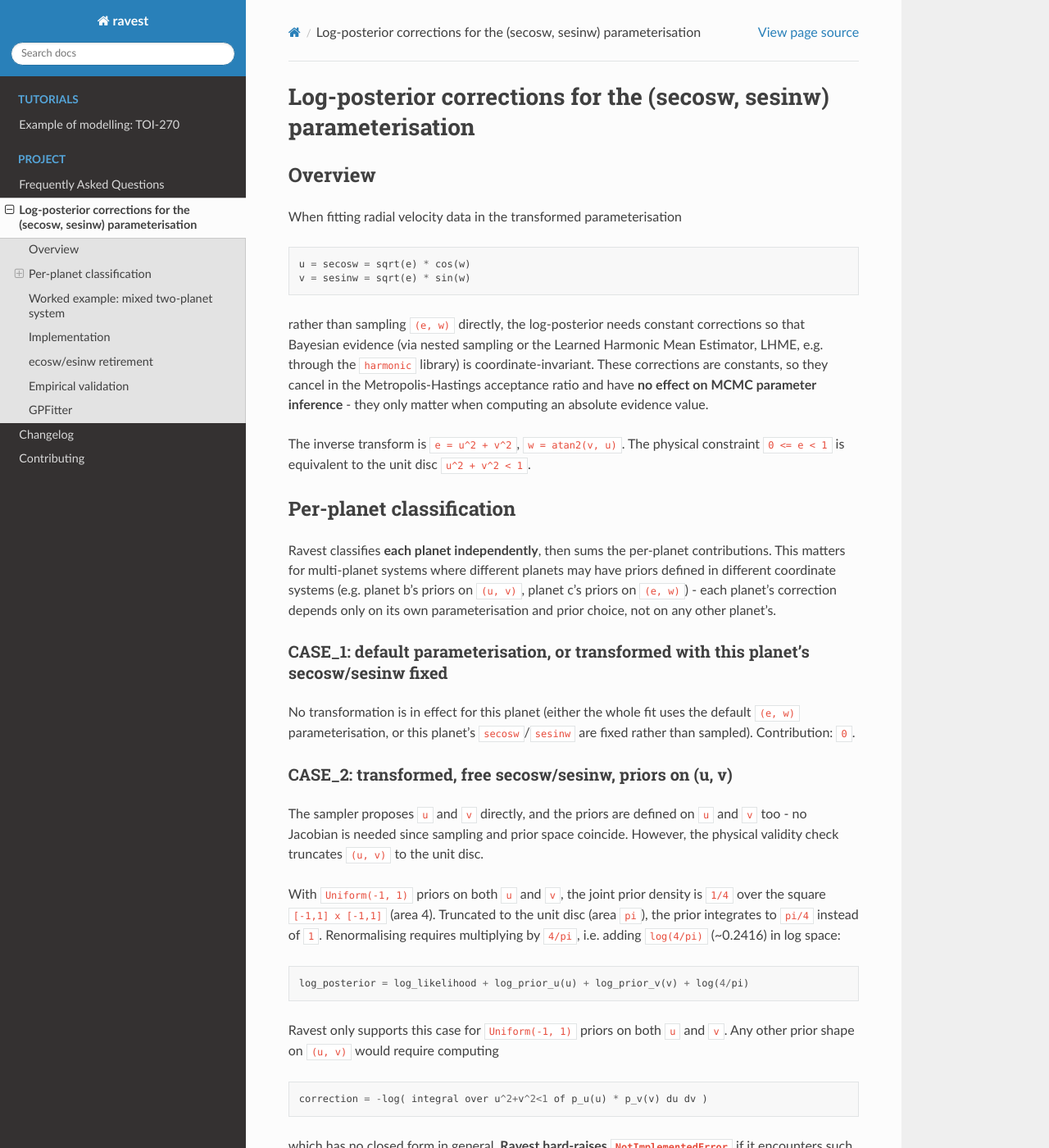
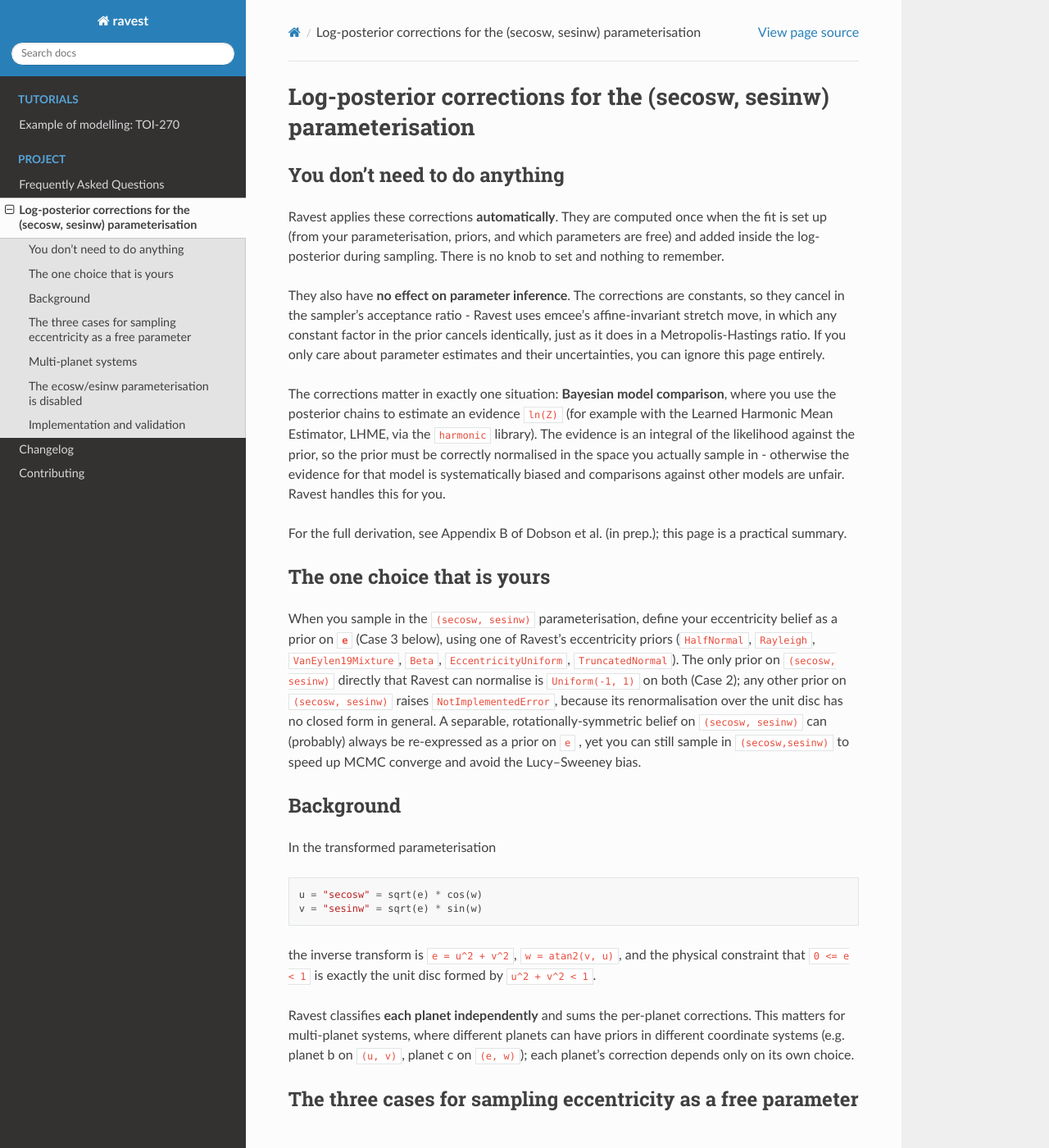
Before and after one commit to ross-dobson/ravest, a Sphinx documentation site: the page built from docs/logprob_corrections.md, in a window 1280 px wide and 1400 px high. Shown: the whole window at 82% size. Built offline with Sphinx 7.4.7 and the Read the Docs theme 3.1.0, drawn with Linux system fonts in a browser that asks for light colours; pages that are not in the unit, such as notebooks, are missing from menus; some of the changed text lies outside the part shown.

Commit message:
docs: improve explanation of log-posterior corrections for secosw/sesinw parameterisation

````diff
--- a/docs/logprob_corrections.md
+++ b/docs/logprob_corrections.md
@@ -1,183 +1,125 @@
 # Log-posterior corrections for the (secosw, sesinw) parameterisation
 
-## Overview
+## You don't need to do anything
 
-When fitting radial velocity data in the transformed parameterisation
+Ravest applies these corrections **automatically**. They are computed once when
+the fit is set up (from your parameterisation, priors, and which parameters are
+free) and added inside the log-posterior during sampling. There is no knob to
+set and nothing to remember.
+
+They also have **no effect on parameter inference**. The corrections are
+constants, so they cancel in the sampler's acceptance ratio - Ravest uses
+emcee's affine-invariant stretch move, in which any constant factor in the prior
+cancels identically, just as it does in a Metropolis-Hastings ratio. If you only
+care about parameter estimates and their uncertainties, you can ignore this page
+entirely.
+
+The corrections matter in exactly one situation: **Bayesian model comparison**,
+where you use the posterior chains to estimate an evidence `ln(Z)` (for example
+with the Learned Harmonic Mean Estimator, LHME, via the `harmonic` library). The
+evidence is an integral of the likelihood against the prior, so the prior must be
+correctly normalised in the space you actually sample in - otherwise the evidence
+for that model is systematically biased and comparisons against other models are
+unfair. Ravest handles this for you.
+
+For the full derivation, see Appendix B of Dobson et al. (in prep.); this page is
+a practical summary.
+
+## The one choice that is yours
+
+When you sample in the `(secosw, sesinw)` parameterisation, define your
+eccentricity belief as a prior on **`e`** (Case 3 below), using one of Ravest's
+eccentricity priors (`HalfNormal`, `Rayleigh`, `VanEylen19Mixture`, `Beta`,
+`EccentricityUniform`, `TruncatedNormal`). The only prior on `(secosw, sesinw)`
+directly that Ravest can normalise is `Uniform(-1, 1)` on both (Case 2); any
+other prior on `(secosw, sesinw)` raises `NotImplementedError`, because its
+renormalisation over the unit disc has no closed form in general. A separable,
+rotationally-symmetric belief on `(secosw, sesinw)` can (probably) always be
+re-expressed as a prior on `e` , yet you can still sample in `(secosw,sesinw)`
+to speed up MCMC converge and avoid the Lucy--Sweeney bias.
+
+## Background
+
+In the transformed parameterisation
 
 ```
-u = secosw = sqrt(e) * cos(w)
-v = sesinw = sqrt(e) * sin(w)
+u = "secosw" = sqrt(e) * cos(w)
+v = "sesinw" = sqrt(e) * sin(w)
 ```
 
-rather than sampling `(e, w)` directly, the log-posterior needs constant
-corrections so that Bayesian evidence (via nested sampling or the Learned
-Harmonic Mean Estimator, LHME, e.g. through the `harmonic` library) is
-coordinate-invariant. These corrections are constants, so they cancel in the
-Metropolis-Hastings acceptance ratio and have **no effect on MCMC parameter
-inference** - they only matter when computing an absolute evidence value.
+the inverse transform is `e = u^2 + v^2`, `w = atan2(v, u)`, and the physical
+constraint that `0 <= e < 1` is exactly the unit disc formed by `u^2 + v^2 < 1`.
 
-The inverse transform is `e = u^2 + v^2`, `w = atan2(v, u)`. The physical
-constraint `0 <= e < 1` is equivalent to the unit disc `u^2 + v^2 < 1`.
+Ravest classifies **each planet independently** and sums the per-planet
+corrections. This matters for multi-planet systems, where different planets can
+have priors in different coordinate systems (e.g. planet b on `(u, v)`, planet c
+on `(e, w)`); each planet's correction depends only on its own choice.
 
-## Per-planet classification
+## The three cases for sampling eccentricity as a free parameter
 
-Ravest classifies **each planet independently**, then sums the per-planet
-contributions. This matters for multi-planet systems where different planets
-may have priors defined in different coordinate systems (e.g. planet b's
-priors on `(u, v)`, planet c's priors on `(e, w)`) - each planet's correction
-depends only on its own parameterisation and prior choice, not on any other
-planet's.
+| Case | Sampling | Eccentricity prior | Correction (per planet) |
+|------|----------|--------------------|-------------------------|
+| 1 | `(e, w)` | any | `0` |
+| 2 | `(u, v)`, priors on `(u, v)` | `Uniform(-1, 1)` on both | `+log(4/pi) ~= +0.242` |
+| 3 | `(u, v)`, priors on `(e, w)` | any properly normalised prior on `e` | `+log(2) ~= +0.693` |
 
-### CASE_1: default parameterisation, or transformed with this planet's secosw/sesinw fixed
+**Case 1** needs no correction: sampling and prior space coincide, and the prior
+on `e` is already normalised over `[0, 1)` (provided you are using a proper prior...)
 
-No transformation is in effect for this planet (either the whole fit uses
-the default `(e, w)` parameterisation, or this planet's `secosw`/`sesinw` are
-fixed rather than sampled). Contribution: `0`.
+**Case 2** arises because `Uniform(-1, 1)` on each of `u` and `v` has joint
+density `1/4` over the square `[-1, 1]^2` (area 4), but the physical validity
+check `u^2 + v^2 < 1` truncates the support to the unit disc (area `pi`).
+The prior then integrates to `pi/4` rather than `1`, so renormalising adds the 'missing'
+`log(4/pi)` to the log-posterior to ensure all priors are normalised properly.
 
-### CASE_2: transformed, free secosw/sesinw, priors on (u, v)
+**Case 3** arises because the sampler proposes `(u, v)` but the prior is defined
+on `(e, w)`, so evaluating it is a change of variables. The Jacobian determinant
+of the `(u, v)` -> `(e, w)` mapping is the constant `2`, giving `+log(2)`. Being
+purely geometric, it is independent of the prior shape - the same `+log(2)`
+applies whether the prior on `e` is `Uniform`, `HalfNormal`, `Rayleigh`,
+`VanEylen19Mixture`, `Beta`, or anything else, provided it is properly normalised
+and truncated to `[0, 1)`.
 
-The sampler proposes `u` and `v` directly, and the priors are defined on `u`
-and `v` too - no Jacobian is needed since sampling and prior space coincide.
-However, the physical validity check truncates `(u, v)` to the unit disc.
+## Multi-planet systems
 
-With `Uniform(-1, 1)` priors on both `u` and `v`, the joint prior density is
-`1/4` over the square `[-1,1] x [-1,1]` (area 4). Truncated to the unit disc
-(area `pi`), the prior integrates to `pi/4` instead of `1`. Renormalising
-requires multiplying by `4/pi`, i.e. adding `log(4/pi)` (~0.2416) in log
-space:
+Because classification is per-planet, the total correction to the log-prior
+(and therefore log-posterior) is the sum of the per-planet contributions.
+For a two-planet fit where planet b has `Uniform(-1, 1)` priors on
+`(secosw_b, sesinw_b)` (Case 2) and planet c has a `HalfNormal` on `e_c` with
+`Uniform(-pi, pi)` on `w_c` (Case 3):
 
 ```
-log_posterior = log_likelihood + log_prior_u(u) + log_prior_v(v) + log(4/pi)
+total correction = log(4/pi) + log(2) ~= 0.242 + 0.693 = 0.935
 ```
 
-Ravest only supports this case for `Uniform(-1, 1)` priors on both `u` and
-`v`. Any other prior shape on `(u, v)` would require computing
+Classifying the system as a whole rather than per planet would apply the wrong
+constant (or the right one to the wrong number of planets), so Ravest always
+classifies each planet independently and sums.
 
-```
-correction = -log( integral over u^2+v^2<1 of p_u(u) * p_v(v) du dv )
-```
+## The ecosw/esinw parameterisation is disabled
 
-which has no closed form in general. **Ravest hard-raises
-`NotImplementedError`** if it encounters such a prior, directing the user to
-place their eccentricity belief on `e` instead (Case 3) - a separable,
-rotationally-symmetric prior on `(u, v)` is always re-expressible as a prior
-on `e` (e.g. iid Gaussians on `u` and `v` are exactly a `Rayleigh` prior on
-`e`, which Ravest ships directly), so this is not a loss of expressiveness.
+The `ecosw`/`esinw` parameterisation (`e cos w`, `e sin w`) is not available
+(removed from `ALLOWED_PARAMETERISATIONS`). Its Jacobian is `1/e`, which depends
+on the sample value and so cannot be precomputed as a constant correction - it
+would need a per-sample evaluation during sampling, outside the scope of this
+scheme. This is precisely why most people sample in `secosw`/`sesinw`, whose
+Jacobian is the constant `2` (and avoids inducing an accidental prior on `e`.)
 
-### CASE_3: transformed, free secosw/sesinw, priors on (e, w)
+I really can't think of a reason you would want to sample in `ecosw/esinw` rather
+than `secosw/sesinw` -- if you want a prior to incentivise lower values of `e`,
+just fit in `secosw/sesinw` and use something like a `HalfNormal` prior on `e`
+instead.
 
-The sampler proposes `u` and `v`, but the priors are defined on `e` and `w`.
-Evaluating the priors requires converting `e = u^2 + v^2`, `w = atan2(v, u)`,
-which is a change of variables and therefore needs a Jacobian correction:
+## Implementation and validation
 
-```
-J = | de/du   de/dv |   =   | 2u     2v  |
-    | dw/du   dw/dv |       | -v/e   u/e |
+The corrections live in `LogPosterior` (and mirrored in `GPLogPosterior`) in
+`src/ravest/fit.py`: `_compute_logprob_corrections` classifies each planet and
+sums the contributions at construction time, and `log_probability` adds the
+stored total. The Jacobian value comes from
+`Parameterisation.log_jacobian_determinant` in `src/ravest/param.py`. The
+corrections depend only on the parameterisation and priors, not the likelihood,
+so `GPFitter` uses the same values.
 
-det(J) = (2u)(u/e) - (2v)(-v/e) = 2(u^2 + v^2)/e = 2e/e = 2
-```
-
-So `|d(e,w)/d(u,v)| = 2`, giving a correction of `+log(2)` (~0.6931):
-
-```
-log_posterior = log_likelihood + log_prior_e(e(u,v)) + log_prior_w(w(u,v)) + log(2)
-```
-
-No renormalisation is needed here: the prior on `e` handles its own support
-(it returns `-inf` for `e >= 1`), so there is no external truncation, and the
-Jacobian is a purely geometric property of the coordinate mapping -
-independent of the prior shape. The same `+log(2)` applies whether the prior
-on `e` is `Uniform`, `HalfNormal`, `Rayleigh`, `VanEylen19Mixture`, `Beta`, or
-any other properly normalised distribution.
-
-### Sanity check
-
-With uniform priors (`e ~ Uniform(0,1)`, `w ~ Uniform(-pi, pi)`), the
-effective log-prior density inside the supported region is:
-
-- CASE_1: `log(1) + log(1/(2*pi)) = -log(2*pi)`
-- CASE_2: `log(1/4) + log(4/pi) = -log(pi)`
-- CASE_3: `log(1) + log(1/(2*pi)) + log(2) = -log(pi)`
-
-CASE_2 and CASE_3 agree with each other (as they must - both express the
-same physical prior on eccentricity, just in different coordinates). They
-differ from CASE_1 by `log(2)`, which is expected since CASE_1 lives in a
-different coordinate system.
-
-## Worked example: mixed two-planet system
-
-Consider a two-planet fit in the `(u, v)` parameterisation where planet b's
-eccentricity prior is `Uniform(-1, 1)` on both `secosw_b`/`sesinw_b` (CASE_2),
-and planet c's eccentricity prior is a `HalfNormal` on `e_c` with
-`Uniform(-pi, pi)` on `w_c` (CASE_3):
-
-```
-total correction = log(4/pi) + log(2) ~= 0.2416 + 0.6931 = 0.9347
-```
-
-A classifier that inspects the *whole system's* free parameters and priors
-in one pass (rather than per planet) cannot represent this: it would
-misclassify the system as globally CASE_2 or globally CASE_3 and apply the
-wrong per-planet constant (or the right constant to the wrong number of
-planets), producing a systematic ln(Z) error of ~0.45 for this two-planet
-example - far outside typical MCMC/LHME noise (~0.01). Classifying each
-planet independently and summing avoids this.
-
-## Implementation
-
-- `Parameterisation.log_jacobian_determinant()` (`src/ravest/param.py`)
-  returns `log(2)` for the `secosw`/`sesinw` parameterisation, `0.0`
-  otherwise.
-- `LogPosterior._classify_planet_case(letter)` classifies a single planet
-  into `CASE_1`/`CASE_2`/`CASE_3` (or raises `NotImplementedError` for
-  unsupported `(u, v)` priors).
-- `LogPosterior._compute_logprob_corrections()` loops over all planets,
-  classifies each, and sums the Jacobian and prior-renormalisation
-  contributions. These are computed once at construction time (they depend
-  only on the parameterisation, priors, and free/fixed status - all fixed at
-  construction) and stored as `_logprob_jacobian_correction`,
-  `_logprob_prior_renorm_correction`, and a per-planet
-  `_logprob_correction_breakdown` dict.
-- `LogPosterior.log_probability` adds both stored corrections to
-  `log_likelihood + log_prior` before returning.
-- `GPLogPosterior` mirrors `LogPosterior` exactly: the same
-  `_classify_planet_case`/`_compute_logprob_corrections` methods, and
-  `GPLogPosterior.log_probability` adds the same two stored corrections to
-  `log_likelihood + log_prior + log_hyperprior` before returning. The
-  corrections depend only on the parameterisation and priors, not the
-  likelihood, so no GP-specific logic is needed.
-
-## ecosw/esinw retirement
-
-The `ecosw`/`esinw` parameterisation (`e cos w`, `e sin w`) has been disabled
-(removed from `ALLOWED_PARAMETERISATIONS`). Its Jacobian is
-`|d(e,w)/d(ecosw,esinw)| = 1/e`, which depends on the sample value and cannot
-be precomputed as a constant correction - exactly why the field moved to
-`secosw`/`sesinw` (whose Jacobian is the constant `2`) in the first place.
-Re-enabling it would require a per-sample Jacobian evaluation, which is
-outside the scope of this correction scheme.
-
-## Empirical validation
-
-The theory above was validated empirically (MCMC + `harmonic`/LHME evidence
-estimation on the K2-24 system) for each case in isolation, and for the
-mixed-case regression this fix addresses:
-
-- Case 3 vs Case 1 (uniform prior on e): evidence agrees within MCMC noise
-  once the `log(2)` correction is applied.
-- Case 2 vs Case 1 (Uniform(-1,1) priors on secosw/sesinw): evidence agrees
-  within MCMC noise once the `log(4/pi)` correction is applied.
-- Case 3 with a HalfNormal prior on e: confirms the Jacobian correction is
-  independent of the prior shape.
-- **Mixed two-planet case** (planet b Case 2, planet c Case 3, same fit):
-  per-planet classification and summation recovers the correct combined
-  correction (`log(4/pi) + log(2)`), and the resulting evidence agrees with a
-  reference fit sampled entirely in `(e, w)`.
-
-## GPFitter
-
-`GPFitter`/`GPLogPosterior` mirror `Fitter`/`LogPosterior` structurally, and
-apply the same per-planet corrections (see `tests/test_logprob_corrections_gp.py`
-for the mirrored unit-level coverage, including the mixed-case regression).
-The correction values are unaffected by the likelihood function (GP or
-otherwise), since they depend only on the parameterisation and priors.
+The corrections were validated against `harmonic`/LHME evidence estimates on the
+K2-24 system for each case in isolation and for the mixed two-planet case; details
+to be released as part of a paper featuring Ravest soon.
````
